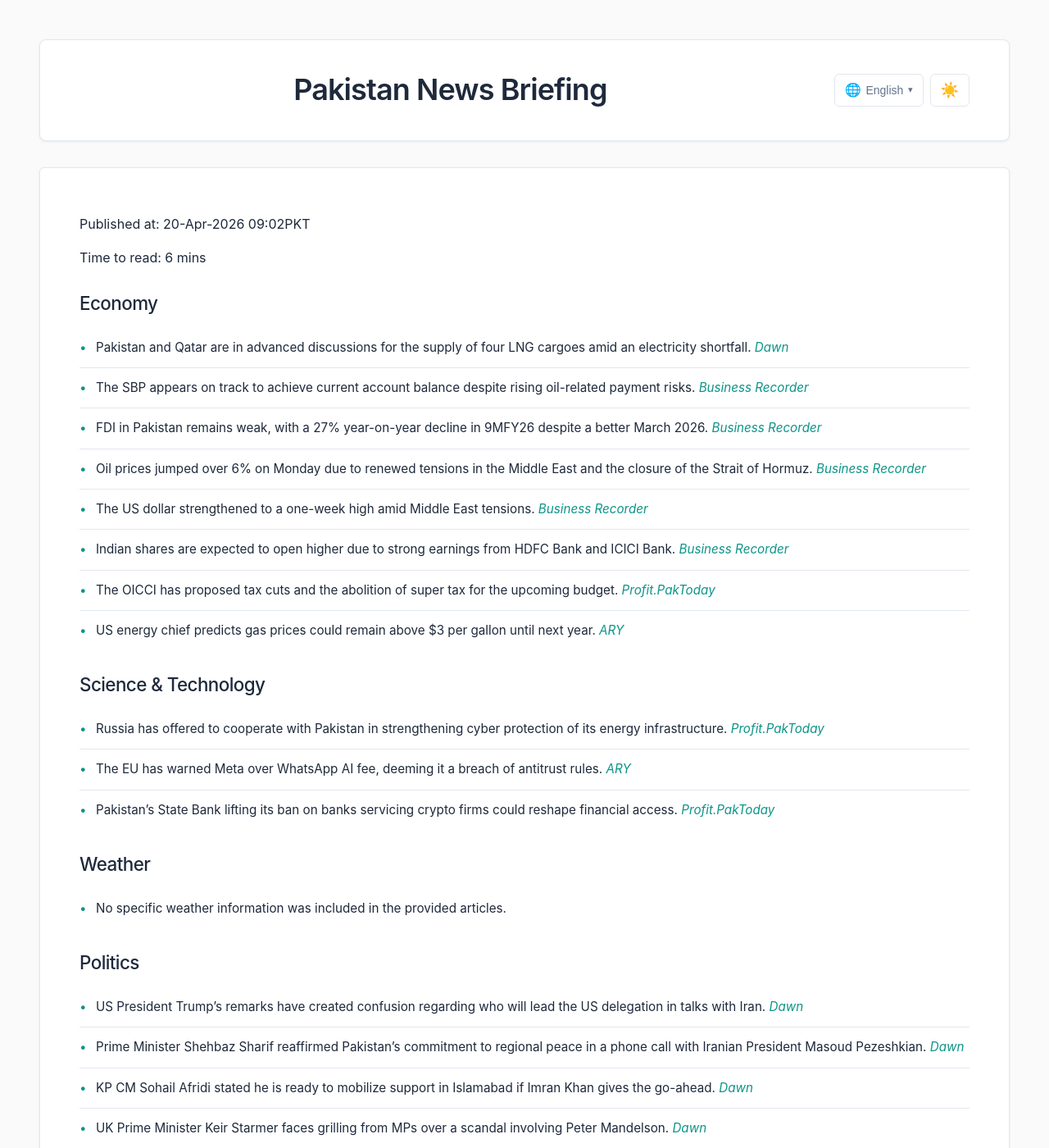
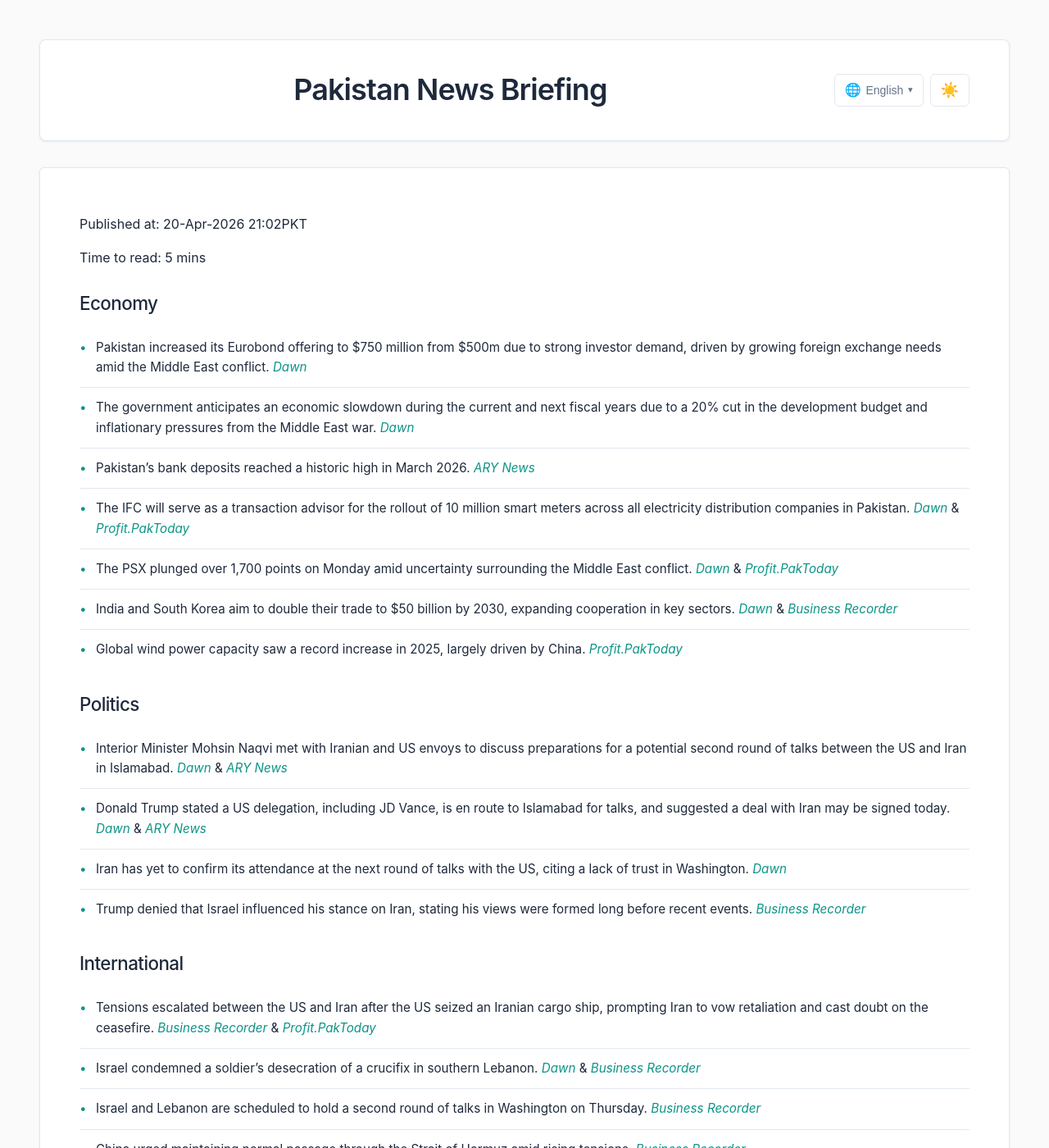
Before and after one commit to zsubzwary/news, a Jekyll site: the page built from en/index.md, in a window 1280 px wide and 1400 px high. Shown: the whole window at 82% size. Built offline with Jekyll 4.4.1, drawn with Linux system fonts in a browser that asks for light colours; some web fonts are replaced; some of the changed text lies outside the part shown.

Commit message:
DateTime; 2026-04-20T16:02:35.430Z

```diff
--- a/en/index.md
+++ b/en/index.md
@@ -4,84 +4,61 @@ title: Pakistan News Briefing
 lang: en
 ---
 
-Published at: 20-Apr-2026 09:02PKT
+Published at: 20-Apr-2026 21:02PKT
 
-Time to read: 6 mins
+Time to read: 5 mins
 
 ### Economy
-- Pakistan and Qatar are in advanced discussions for the supply of four LNG cargoes amid an electricity shortfall. *[Dawn](https://www.dawn.com/news/1993233/pakistan-in-discussion-with-qatar-for-supply-of-lng-cargoes-amid-electricity-shortfall)*
-- The SBP appears on track to achieve current account balance despite rising oil-related payment risks. *[Business Recorder](https://www.brecorder.com/news/40417265/surplus-today-pressure-tomorrow)*
-- FDI in Pakistan remains weak, with a 27% year-on-year decline in 9MFY26 despite a better March 2026. *[Business Recorder](https://www.brecorder.com/news/40417266/fdi-a-better-month-cannot-hide-weaker-year)*
-- Oil prices jumped over 6% on Monday due to renewed tensions in the Middle East and the closure of the Strait of Hormuz. *[Business Recorder](https://www.brecorder.com/news/40417307/oil-claws-back-losses-as-strait-of-hormuz-is-closed-again)*
-- The US dollar strengthened to a one-week high amid Middle East tensions. *[Business Recorder](https://www.brecorder.com/news/40417306/dollar-hits-one-week-high-as-middle-east-tensions-reignite)*
-- Indian shares are expected to open higher due to strong earnings from HDFC Bank and ICICI Bank. *[Business Recorder](https://www.brecorder.com/news/40417308/indian-shares-set-to-open-higher-after-strong-quarterly-results-from-hdfc-bank-icici)*
-- The OICCI has proposed tax cuts and the abolition of super tax for the upcoming budget. *[Profit.PakToday](https://profit.pakistantoday.com.pk/2026/04/20/oicci-proposes-tax-cuts-super-tax-abolition-for-budget-2026-27)*
-- US energy chief predicts gas prices could remain above $3 per gallon until next year. *[ARY](https://arynews.tv/us-energy-chief-says-gas-prices-could-stay-above-3-per-gallon-until-next-year)*
-
-### Science & Technology
-- Russia has offered to cooperate with Pakistan in strengthening cyber protection of its energy infrastructure. *[Profit.PakToday](https://profit.pakistantoday.com.pk/2026/04/20/russia-offers-cyber-security-cooperation-to-protect-pakistans-energy-infrastructure)*
-- The EU has warned Meta over WhatsApp AI fee, deeming it a breach of antitrust rules. *[ARY](https://arynews.tv/eu-warns-meta-whatsapp-ai-fee-breaches-antitrust-rules-orders-rollback)*
-- Pakistan’s State Bank lifting its ban on banks servicing crypto firms could reshape financial access. *[Profit.PakToday](https://profit.pakistantoday.com.pk/2026/04/20/what-pakistan-just-got-right-about-innovation-and-regulation)*
-
-### Weather
-- No specific weather information was included in the provided articles.
+- Pakistan increased its Eurobond offering to $750 million from $500m due to strong investor demand, driven by growing foreign exchange needs amid the Middle East conflict. *[Dawn](https://www.dawn.com/news/1993495/pakistan-increases-eurobond-from-500m-to-750m)*
+- The government anticipates an economic slowdown during the current and next fiscal years due to a 20% cut in the development budget and inflationary pressures from the Middle East war. *[Dawn](https://www.dawn.com/news/1993522/govt-forsees-economic-slowdown-during-current-next-fiscal-years-due-to-middle-east-war)*
+- Pakistan’s bank deposits reached a historic high in March 2026. *[ARY News](https://arynews.tv/pakistan-bank-deposits-reach-record-high-in-2026)*
+- The IFC will serve as a transaction advisor for the rollout of 10 million smart meters across all electricity distribution companies in Pakistan. *[Dawn](https://www.dawn.com/news/1993468/pakistan-engages-ifc-for-investors-in-installation-of-10m-smart-meters-across-all-discos)* & *[Profit.PakToday](https://profit.pakistantoday.com.pk/2026/04/20/pakistan-signs-ifc-deal-for-nationwide-smart-meter-rollout/)*
+- The PSX plunged over 1,700 points on Monday amid uncertainty surrounding the Middle East conflict. *[Dawn](https://www.dawn.com/news/1993464/psx-plunges-over-1700-points-amid-middle-east-tensions)* & *[Profit.PakToday](https://profit.pakistantoday.com.pk/2026/04/20/psx-plunges-over-4700-points-as-us-iran-tensions-shatter-ceasefire-optimism/)*
+- India and South Korea aim to double their trade to $50 billion by 2030, expanding cooperation in key sectors. *[Dawn](https://www.dawn.com/news/1993487/india-south-korea-plan-50bn-trade-push-with-new-deals)* & *[Business Recorder](https://www.brecorder.com/news/40417380/india-and-south-korea-plan-50-billion-trade-push-with-new-deals)*
+- Global wind power capacity saw a record increase in 2025, largely driven by China. *[Profit.PakToday](https://profit.pakistantoday.com.pk/2026/04/20/record-165-gw-of-wind-power-capacity-added-in-2025-led-by-china-report-says)*
 
 ### Politics
-- US President Trump’s remarks have created confusion regarding who will lead the US delegation in talks with Iran. *[Dawn](https://www.dawn.com/news/1993405/assault-on-vessel-overshadows-preparation-for-round-two-of-us-iran-dialogue)*
-- Prime Minister Shehbaz Sharif reaffirmed Pakistan’s commitment to regional peace in a phone call with Iranian President Masoud Pezeshkian. *[Dawn](https://www.dawn.com/news/1993250/in-45-minute-phone-call-with-pezeshkian-pm-shehbaz-reaffirms-pakistans-commitment-to-advancing-regional-peace)*
-- KP CM Sohail Afridi stated he is ready to mobilize support in Islamabad if Imran Khan gives the go-ahead. *[Dawn](https://www.dawn.com/news/1993238/kp-cm-afridi-says-conveyed-to-imran-that-if-he-gives-go-ahead-we-will-be-in-islamabad-the-next-day)*
-- UK Prime Minister Keir Starmer faces grilling from MPs over a scandal involving Peter Mandelson. *[Dawn](https://www.dawn.com/news/1993370/uk-pm-to-face-grilling-from-mps-today-over-mandelson-scandal)*
-- Spain is urging the EU to end its association agreement with Israel. *[Business Recorder](https://www.brecorder.com/news/40417285/spain-urges-eu-to-end-association-agreement-with-israel)*
+- Interior Minister Mohsin Naqvi met with Iranian and US envoys to discuss preparations for a potential second round of talks between the US and Iran in Islamabad. *[Dawn](https://www.dawn.com/news/1993448/naqvi-meets-iran-us-envoys-to-discuss-preparations-for-2nd-round-of-islamabad-talks)* & *[ARY News](https://arynews.tv/iran-war-trump-claims-breakthrough-deal-expected-in-pakistan)*
+- Donald Trump stated a US delegation, including JD Vance, is en route to Islamabad for talks, and suggested a deal with Iran may be signed today. *[Dawn](https://www.dawn.com/news/1993458/uncertainty-prevails-over-talks-amid-mixed-signals-from-iran-trump-says-us-delegation-en-route-to-islamabad)* & *[ARY News](https://arynews.tv/iran-war-trump-claims-breakthrough-deal-expected-in-pakistan)*
+- Iran has yet to confirm its attendance at the next round of talks with the US, citing a lack of trust in Washington. *[Dawn](https://www.dawn.com/news/1993458/uncertainty-prevails-over-talks-amid-mixed-signals-from-iran-trump-says-us-delegation-en-route-to-islamabad)*
+- Trump denied that Israel influenced his stance on Iran, stating his views were formed long before recent events. *[Business Recorder](https://www.brecorder.com/news/40417389/trump-israel-never-talked-me-into-war-with-iran)*
+
+### International
+- Tensions escalated between the US and Iran after the US seized an Iranian cargo ship, prompting Iran to vow retaliation and cast doubt on the ceasefire. *[Business Recorder](https://www.brecorder.com/news/40417388/sampp-500-nasdaq-retreat-as-mounting-us-iran-tensions-dampen-sentiment)* & *[Profit.PakToday](https://profit.pakistantoday.com.pk/2026/04/20/world-weighs-fate-of-mideast-ceasefire-after-us-seizes-iranian-cargo-ship)*
+- Israel condemned a soldier’s desecration of a crucifix in southern Lebanon. *[Dawn](https://www.dawn.com/news/1993480/israel-condemns-soldiers-desecration-of-crucifix-in-south-lebanon)* & *[Business Recorder](https://www.brecorder.com/news/40417365/israel-pm-vows-harsh-action-against-soldier-vandalising-jesus-statue-in-lebanon)*
+- Israel and Lebanon are scheduled to hold a second round of talks in Washington on Thursday. *[Business Recorder](https://www.brecorder.com/news/40417386/israel-lebanon-to-hold-second-round-of-talks-in-washington-on-thursday-israeli-source-says)*
+- China urged maintaining normal passage through the Strait of Hormuz amid rising tensions. *[Business Recorder](https://www.brecorder.com/news/40417372/chinas-xi-in-call-with-saudi-crown-prince-calls-for-strait-of-hormuz-to-remain-open)*
+- A 7.4-magnitude earthquake struck northern Japan, triggering an 80cm tsunami. *[Dawn](https://www.dawn.com/news/1993462/japan-records-80cm-tsunami-after-powerful-74-magnitude-quake-jma)*
 
 ### National
-- Islamabad’s Red Zone has been sealed ahead of potential US-Iran talks. *[Dawn](https://www.dawn.com/news/1993271/red-zone-sealed-again-ahead-of-possible-islamabad-talks-20)*
-- Security forces conducted an operation against terrorists in Peshawar, claiming success in eliminating militants. *[Dawn](https://www.dawn.com/news/1993397/forces-target-terrorist-positions-on-peshawar-outskirts)*
-- Two FC personnel were martyred in a firing incident in Bannu. *[Dawn](https://www.dawn.com/news/1993402/two-fc-men-martyred-in-bannu-attack)*
-- Concerns are growing over potential violations of the Indus Waters Treaty and their impact on farmers in KP. *[Dawn](https://www.dawn.com/news/1993394/water-worries-grip-kp-farmers-amid-indus-treaty-concerns)*
-- Illegal construction of extra floors in buildings is rampant in Karachi despite enforcement efforts. *[Dawn](https://www.dawn.com/news/1993343/illegal-construction-of-extra-floors-portions-springs-up-with-impunity-in-karachi)*
-- Hiking trails in Islamabad have been closed effective April 20th. *[ARY](https://arynews.tv/hiking-trails-in-federal-capital-closed-effective-april-20)*
-- Punjab CM approves first sky glass bridge project in Kotli Sattian. *[Business Recorder](https://www.brecorder.com/news/40417263/punjab-cm-approves-first-sky-glass-bridge-project)*
-- Peshawar-Nowshera-Jahangira railway section: KP govt to initiate pre-feasibility study. *[Business Recorder](https://www.brecorder.com/news/40417268/peshawar-nowshera-jahangira-railway-section-kp-govt-to-initiate-pre-feasibility-study)*
-- PIA resumes Hajj flights from Faisalabad after a four-year gap. *[Business Recorder](https://www.brecorder.com/news/40417261/pia-resumes-hajj-flights-from-faisalabad)*
-
-### International
-- Tensions in the Strait of Hormuz remain high, but shipping movement to Pakistan remains normal. *[Dawn](https://www.dawn.com/news/1993401/shipping-channels-unaffected-by-hormuz-tensions)*
-- A US Navy ship seized an Iranian cargo ship in the Arabian Sea. *[ARY](https://arynews.tv/us-centcom-says-forces-seized-iranian-ship-in-arabian-sea)*
-- The ceasefire between the US and Iran is in jeopardy after the seizure of the Iranian cargo ship. *[Business Recorder](https://www.brecorder.com/news/40417309/world-weighs-fate-of-mideast-ceasefire-after-us-seizes-iranian-cargo-ship)*
-- Israel has published a map of its new deployment line inside Lebanon. *[Dawn](https://www.dawn.com/news/1993375/lebanon-restores-lifelines-as-israel-extends-demolition)* & *[Business Recorder](https://www.brecorder.com/news/40417283/israel-publishes-map-of-s-lebanon-territory-under-its-control)*
-- Kuwait has detained journalist Ahmed Shihab-Eldin amid a crackdown on war coverage. *[Dawn](https://www.dawn.com/news/1993374/kuwait-detains-journalist-amid-crackdown-on-war-coverage)*
-- Unicef has condemned the killing of water suppliers by Israeli troops in Gaza. *[Dawn](https://www.dawn.com/news/1993372/unicef-decries-water-suppliers-killing-in-gaza)*
-- North Korean leader Kim Jong Un oversaw a test of missiles with cluster warheads. *[ARY](https://arynews.tv/kim-jong-un-oversaw-test-of-missiles-with-cluster-warheads)*
-- Eight children were killed in a mass shooting in Louisiana. *[ARY](https://arynews.tv/eight-children-killed-in-louisiana-mass-shooting-police-say)*
-- Hong Kong fire victims are searching for keepsakes in their scorched homes. *[Business Recorder](https://www.brecorder.com/news/40417312/hong-kong-fire-victims-scour-scorched-homes-for-keepsakes)*
-- UK police arrest 7 over plan to shoplift from high-end stores. *[Business Recorder](https://www.brecorder.com/news/40417284/uk-police-arrest-7-over-plan-to-shoplift-from-high-end-stores)*
+- Four construction workers were abducted by armed men in Khyber Pakhtunkhwa’s Tirah valley. *[Dawn](https://www.dawn.com/news/1993508/4-construction-workers-abducted-by-armed-men-in-kps-tirah-valley)*
+- Two terrorists were killed and a police constable martyred in a gun battle in Lakki Marwat, KP. *[Dawn](https://www.dawn.com/news/1993427/two-terrorists-killed-police-constable-martyred-in-lakki-marwat)*
+- A terrorist involved in a February suicide attack was among two killed in an IBO in Bannu, KP. *[Dawn](https://www.dawn.com/news/1993438/terrorist-involved-in-february-suicide-attack-among-two-killed-in-bannu-ibo-ispr)*
+- Pakistan and Egypt concluded a two-week long counter-terrorism exercise. *[Dawn](https://www.dawn.com/news/1993474/pakistan-egypt-conclude-2-week-long-counter-terrorism-exercise-ispr)*
+- Approximately 300,000 children were missed during the second nationwide polio campaign. *[Dawn](https://www.dawn.com/news/1993481/approximately-300000-children-missed-during-years-2nd-nationwide-polio-campaign)*
 
 ### Sports
-- AZ Alkmaar won the Dutch Cup with a one-sided victory. *[ARY](https://arynews.tv/dominant-az-win-dutch-cup-with-one-sided-victory)*
+- Sri Lankan cricketer Dasun Shanaka was banned for one year from the PSL for switching to the IPL. *[Dawn](https://www.dawn.com/news/1993501/sri-lankas-dasun-shanaka-handed-one-year-psl-ban-for-ipl-switch)*
+- Romania legend Gheorghe Hagi has been appointed as the new national team coach, aiming to win every game. *[Business Recorder](https://www.brecorder.com/news/40417385/romania-legend-hagi-eyes-winning-every-game-on-return-as-coach)*
 
 ### Health
-- The Pakistan Medical Association has warned of a surge in hepatitis cases on World Liver Day. *[Dawn](https://www.dawn.com/news/1993388/pakistan-medical-association-warns-of-surge-in-hepatitis-cases-on-world-liver-day)*
+- FBI Director Kash Patel is suing *The Atlantic* for defamation, alleging false reporting about his drinking and absences. *[Dawn](https://www.dawn.com/news/1993516/fbi-director-kash-patel-sues-the-atlantic-claiming-false-reporting-about-drinking-absences)*
+- Nicole Kidman has trained as a death doula, providing support to those nearing the end of life. *[ARY News](https://arynews.tv/nicole-kidman-becomes-death-doula-its-very-beautiful-and-important-to-me)*
 
 ### Other
-- The Hinglaj Mata festival drew nearly 300,000 Hindu pilgrims in Balochistan. *[Dawn](https://www.dawn.com/news/1993400/hinglaj-mata-festival-draws-nearly-300000-hindu-pilgrims-in-balochistan)*
-- Baisakhi celebrations drew Sikh pilgrims from across the world to Gurdwara Panja Sahib. *[Dawn](https://www.dawn.com/news/1993263/sea-of-colours-faith-marks-baisakhi-at-panja-sahib)*
-- Steven Spielberg is teasing a new alien film titled ‘Disclosure Day’. *[ARY](https://arynews.tv/steven-spielberg-teases-new-alien-film-disclosure-day)*
-- Rat poison was found in a baby food jar in Austria. *[Business Recorder](https://www.brecorder.com/news/40417281/rat-poison-found-in-baby-food-jar-in-austria)*
-- A false notification announcing the closure of offices in Islamabad and Rawalpindi was dismissed by the DC. *[Dawn](https://www.dawn.com/news/1993252/islamabad-dc-dismisses-notification-falsely-announcing-closure-of-all-offices-in-twin-cities-from-april-20)*
-- Profit E-Magazine Issue 398 was released. *[Profit.PakToday](https://profit.pakistantoday.com.pk/2026/04/20/profit-e-magazine-issue-398/)*
-- Silver and Gold prices in Pakistan for today, April 20, 2026. *[Profit.PakToday](https://profit.pakistantoday.com.pk/2026/04/20/silver-price-in-pakistan-for-today-april-20-2026/)* & *[Profit.PakToday](https://profit.pakistantoday.com.pk/2026/04/20/gold-price-in-pakistan-for-today-april-20-2026/)*
-- Is Pakistan’s “freelancer revolution” a lie built on tax evasion? *[Profit.PakToday](https://profit.pakistantoday.com.pk/2026/04/20/is-pakistans-freelancer-revolution-a-lie-built-on-tax-evasion/)*
-- The banking industry tried to turn a dying textile giant into its debt restructuring poster child. *[Profit.PakToday](https://profit.pakistantoday.com.pk/2026/04/20/the-banking-industry-tried-to-turn-a-dying-textile-giant-into-its-debt-restructuring-poster-child-heres-what-happened/)*
-- With Alibaba entering the “Buy Now, Pay Later” space and QisstPay making a comeback, what has changed? *[Profit.PakToday](https://profit.pakistantoday.com.pk/2026/04/20/with-alibaba-entering-the-buy-now-pay-later-space-and-qisstpay-making-a-comeback-what-has-changed/)*
-- SECP disburses Rs1.19 billion in salaries, benefits with retrospective effect over 16 months. *[Profit.PakToday](https://profit.pakistantoday.com.pk/2026/04/20/secp-disburses-rs1-19-billion-in-salaries-benefits-with-retrospective-effect-over-16-months/)*
-- Hajj, Umrah pilgrims: Scholars, leaders issue code of conduct. *[Business Recorder](https://www.brecorder.com/news/40417264/hajj-umrah-pilgrims-scholars-leaders-issue-code-of-conduct)*
-- Scholars, leaders issue code of conduct for Hajj and Umrah pilgrims. *[Business Recorder](https://www.brecorder.com/news/40417264/hajj-umrah-pilgrims-scholars-leaders-issue-code-of-conduct)*
-- The US military says it killed three people in latest Caribbean boat strike. *[Business Recorder](https://www.brecorder.com/news/40417311/us-military-says-it-killed-three-people-in-latest-caribbean-boat-strike)*
-- More than 20 vessels pass Strait of Hormuz on Saturday. *[Business Recorder](https://www.brecorder.com/news/40417310/more-than-20-vessels-pass-strait-of-hormuz-on-saturday-kpler-data-shows)*
-- World weighs fate of Mideast ceasefire after US seizes Iranian cargo ship. *[Business Recorder](https://www.brecorder.com/news/40417309/world-weighs-fate-of-mideast-ceasefire-after-us-seizes-iranian-cargo-ship)*
-- Oil jumps, stocks wobble as Mideast ceasefire hangs in the balance. *[Business Recorder](https://www.brecorder.com/news/40417303/oil-jumps-stocks-wobble-as-mideast-ceasefire-hangs-in-the-balance)*
-- Oil price plunge on US-Iran peace hopes to give Indian rupee, bonds some breather. *[Business Recorder](https://www.brecorder.com/news/40417305/oil-price-plunge-on-us-iran-peace-hopes-to-give-indian-rupee-bonds-some-breather)*
-- Gold falls on stronger dollar amid renewed US-Iran tensions. *[Business Recorder](https://www.brecorder.com/news/40417304/gold-falls-on-stronger-dollar-amid-renewed-us-iran-tensions)*
-- Surplus today, pressure tomorrow. *[Business Recorder](https://www.brecorder.com/news/40417265/surplus-today-pressure-tomorrow)*
-- FDI: A better month cannot hide weaker year. *[Business Recorder](https://www.brecorder.com/news/40417266/fdi-a-better-month-cannot-hide-weaker-year)*
-- What Pakistan Just Got Right About Innovation and Regulation. *[Profit.PakToday](https://profit.pakistantoday.com.pk/2026/04/20/what-pakistan-just-got-right-about-innovation-and-regulation/)*
+- The daughter of an MQM-P MNA died after being shot by a stray bullet in Karachi. *[Dawn](https://www.dawn.com/news/1993518/mqm-p-mnas-daughter-dies-after-being-shot-by-stray-bullet-in-karachi)*
+- Six customs officers have been suspended in connection with a silver swap case. *[ARY News](https://arynews.tv/silver-scandal-sees-custom-officers-suspended)* & *[Profit.PakToday](https://profit.pakistantoday.com.pk/2026/04/20/fbr-suspends-six-customs-officers-in-silver-swap-probe/)*
+- Jazz International has launched a public offer for a 6.67% stake in TPL Insurance. *[Profit.PakToday](https://profit.pakistantoday.com.pk/2026/04/20/jazz-international-launches-public-offer-for-6-67-stake-in-tpl-insurance-at-rs30-per-share/)*
+- Katy Perry’s recent Roman vacation gesture has sparked confusion among fans. *[ARY News](https://arynews.tv/katy-perrys-viral-roman-vacation-gesture-perplexes-fans)*
+- Silver rates in Pakistan were reported on April 20, 2026. *[ARY News](https://arynews.tv/silver-rate-in-pakistan-today-april-20-2026)*
+- SBP employees are set to regain their jobs and dues following a court order. *[ARY News](https://arynews.tv/sbp-employees-to-get-their-jobs-dues-back-after-court-order)*
+- Transparency International Pakistan has called for the cancellation of an SNGPL tender, alleging mis-procurement and rule violations. *[Profit.PakToday](https://profit.pakistantoday.com.pk/2026/04/20/transparency-seeks-cancellation-of-sngpl-tender-alleges-mis-procurement-and-rule-violations/)*
+- Ethiopia Airlines plans to launch direct flights to Lahore to boost trade and connectivity. *[Profit.PakToday](https://profit.pakistantoday.com.pk/2026/04/20/ethiopian-airlines-plans-direct-lahore-flights-to-boost-trade-connectivity/)*
+- Pakistan’s shipping activity remains uninterrupted despite tensions in the Strait of Hormuz. *[Profit.PakToday](https://profit.pakistantoday.com.pk/2026/04/20/pakistans-shipping-activity-remains-uninterrupted-despite-hormuz-tensions/)*
+- India has arrested officials at its aviation regulator and Reliance in a drone bribery probe. *[Business Recorder](https://www.brecorder.com/news/40417376/india-arrests-officials-at-aviation-regulator-reliance-in-drone-bribery-probe)*
+- India has expanded its list of Russian insurers eligible to provide marine cover. *[Business Recorder](https://www.brecorder.com/news/40417379/india-expands-russian-marine-insurance-options)*
+- India seized suspected counterfeit Mounjaro pens, with raw materials sourced from Alibaba. *[Business Recorder](https://www.brecorder.com/news/40417377/india-seizes-suspected-fake-mounjaro-pens-says-raw-materials-sourced-from-alibaba)*
+- Pakistan has placed a $1.5 billion weapons sale to Sudan on hold following Saudi Arabia’s objection. *[Business Recorder](https://www.brecorder.com/news/40417373/pakistan-places-15-billion-sudan-weapons-sale-on-hold-after-saudi-objection-sources-say)*
+- A column discusses the limits of Bushra Bibi’s power. *[Dawn](https://www.dawn.com/news/1975668/the-limits-of-bushra-bibis-power)*
+- Photos show high security in Islamabad ahead of potential US-Iran talks. *[Dawn](https://www.dawn.com/news/1993486/in-pictures-islamabad-on-high-security-even-as-uncertainty-looms-over-2nd-round-of-us-iran-talks)*
+- The UN reports that economic growth momentum is weakening in Asia-Pacific developing countries. *[Dawn](https://www.dawn.com/news/1993436/un-survey-says-economic-growth-momentum-weakening-in-asia-pacific-developing-countries)*
```
